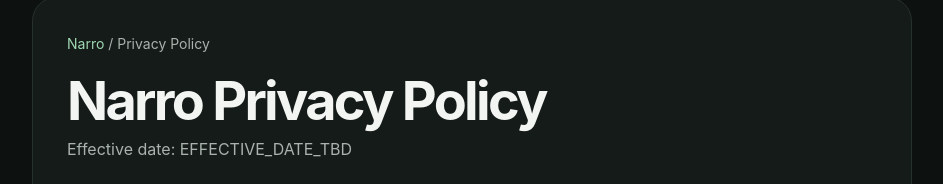
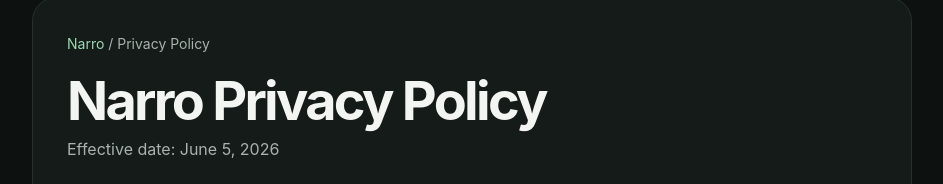
Before and after one commit to VLPManagement/narro-pages, a plain HTML site: page narro/privacy/index.html in a window 1280 px wide. Shown: the part 59-243 px from the top of the page, without its empty margins (168-1111 px from the left). Drawn offline with Linux system fonts and the light colour scheme.

Commit message:
Update index.html

```diff
--- a/narro/privacy/index.html
+++ b/narro/privacy/index.html
@@ -91,7 +91,7 @@
     <article>
       <nav><a href="../">Narro</a> / Privacy Policy</nav>
       <h1>Narro Privacy Policy</h1>
-      <p class="meta">Effective date: EFFECTIVE_DATE_TBD</p>
+      <p class="meta">Effective date: June 5, 2026</p>
       <p>Narro is a private, local-first voice journal for iPhone. This Privacy Policy explains how Narro handles your data.</p>
       <p>Your data stays under your control unless you choose to export, share, or send it.</p>
 
```
